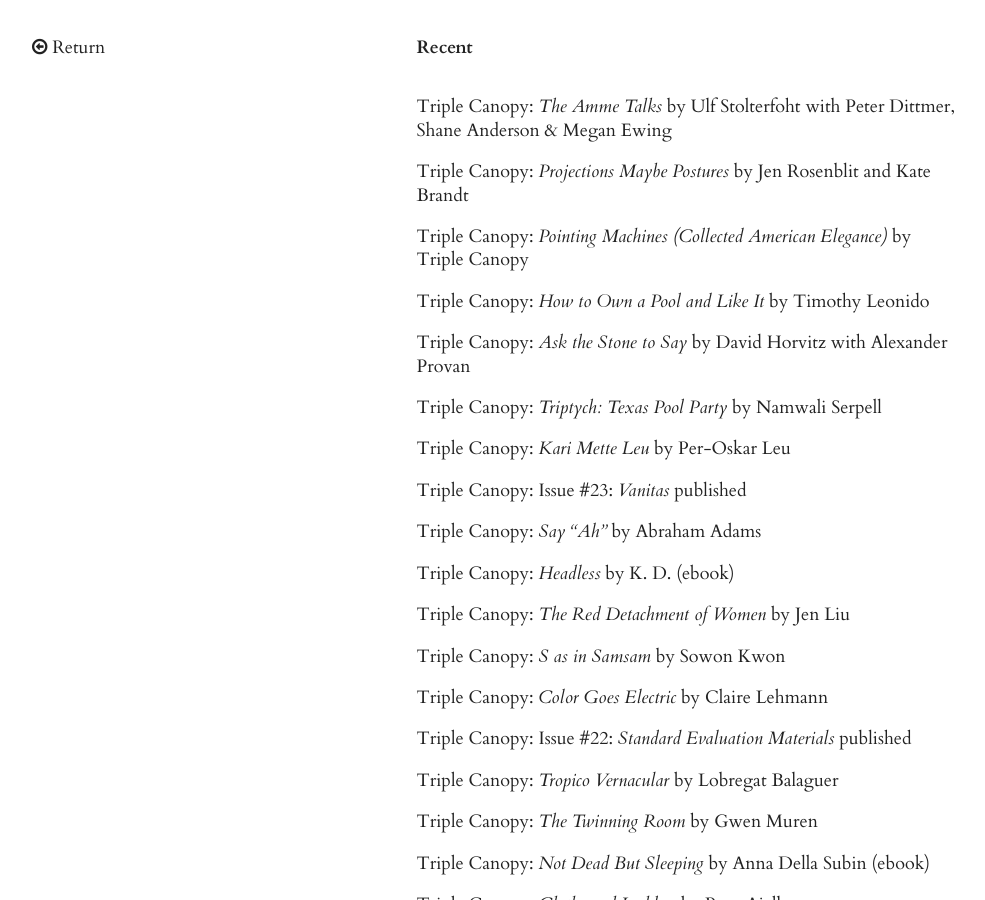
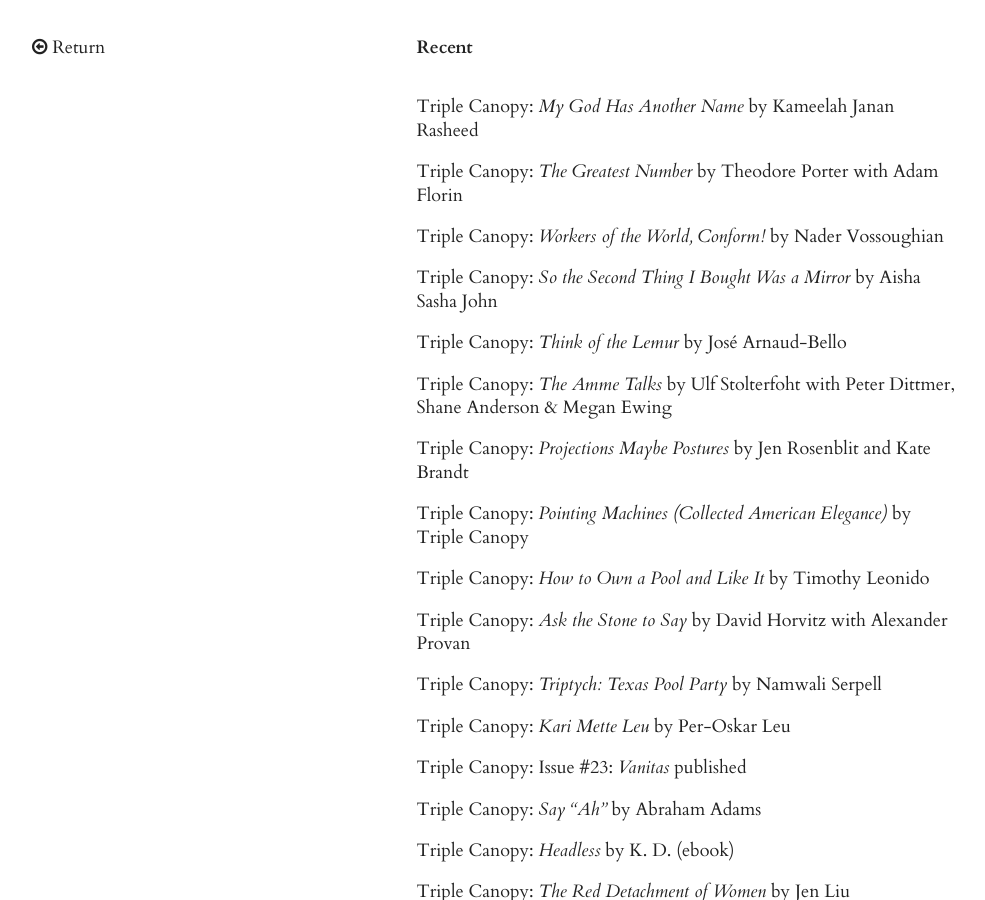
Before and after one commit to calebwaldorf/site, a Jekyll site: the page built from _posts/feed/2016-02-15-projects-feed.md, in a window 1280 px wide and 900 px high. Shown: the whole window, without its empty margins (6-991 px from the left). Built offline with Jekyll 4.4.1, drawn with Linux system fonts in a browser that asks for light colours; nearby versions of some CDN libraries.

Commit message:
Last few months of TC publishing update

```diff
--- a/_posts/feed/2016-02-15-projects-feed.md
+++ b/_posts/feed/2016-02-15-projects-feed.md
@@ -3,6 +3,11 @@
 title: Recent
 category: feed
 ---
+*   Triple Canopy: [*My God Has Another Name* by Kameelah Janan Rasheed](https://www.canopycanopycanopy.com/contents/my-god-has-another-name/#title-page)
+*   Triple Canopy: [*The Greatest Number* by Theodore Porter with Adam Florin](https://www.canopycanopycanopy.com/contents/the-greatest-number/#title-page)
+*   Triple Canopy: [*Workers of the World, Conform!* by Nader Vossoughian](https://www.canopycanopycanopy.com/contents/workers-of-the-world-conform)
+*   Triple Canopy: [*So the Second Thing I Bought Was a Mirror* by Aisha Sasha John](https://www.canopycanopycanopy.com/contents/so-the-second-thing-i-bought-was-a-mirror/#title-page)
+*   Triple Canopy: [*Think of the Lemur* by José Arnaud-Bello](https://www.canopycanopycanopy.com/contents/think-of-the-lemur)
 *   Triple Canopy: [*The Amme Talks* by Ulf Stolterfoht with Peter Dittmer, Shane Anderson & Megan Ewing](https://www.canopycanopycanopy.com/contents/the-amme-talks)
 *   Triple Canopy: [*Projections Maybe Postures* by Jen Rosenblit and Kate Brandt](https://www.canopycanopycanopy.com/contents/projections-maybe-postures)
 *   Triple Canopy: [*Pointing Machines (Collected American Elegance)* by Triple Canopy](https://www.canopycanopycanopy.com/contents/pointing-machines/#title-page)
```
